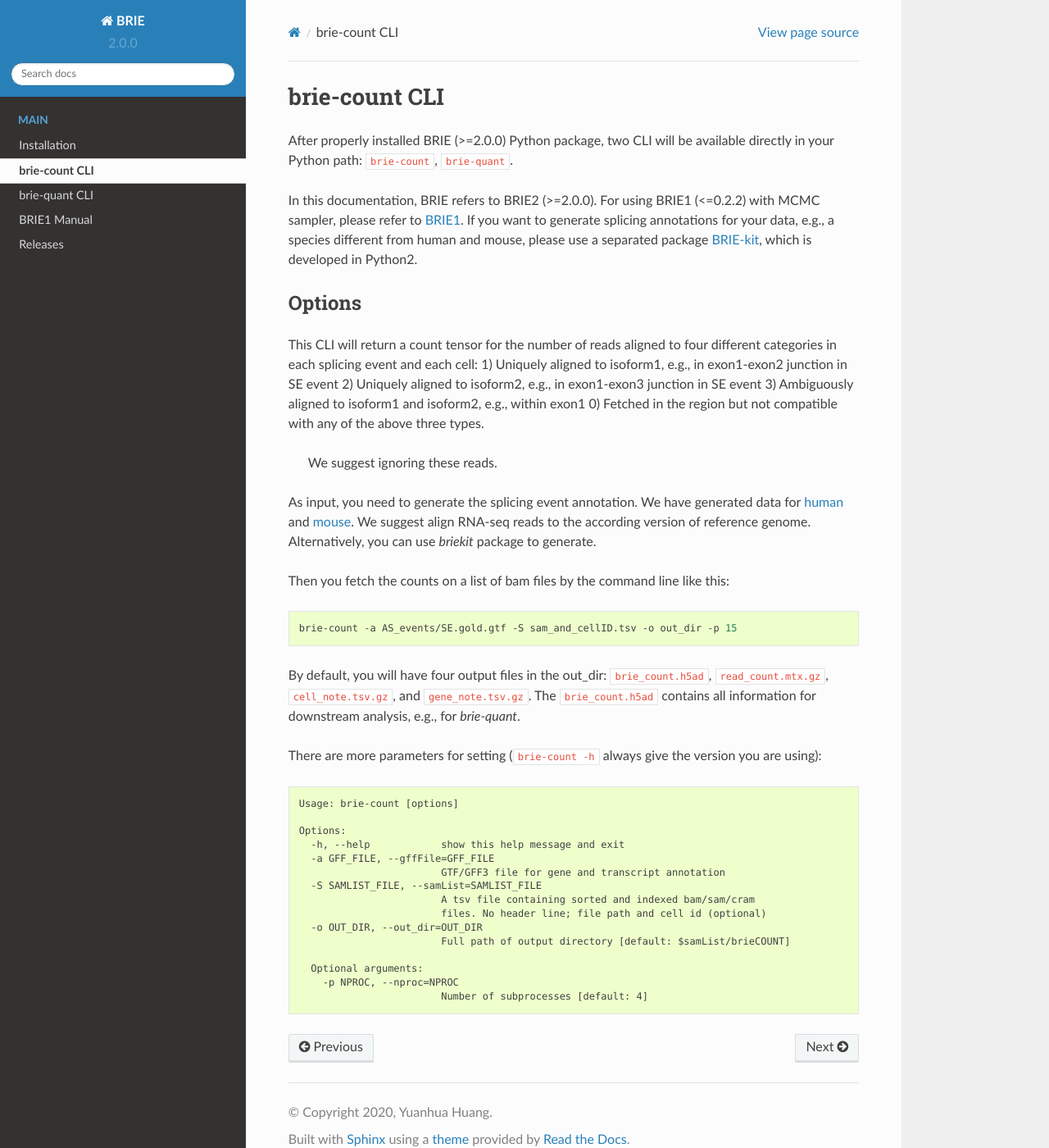
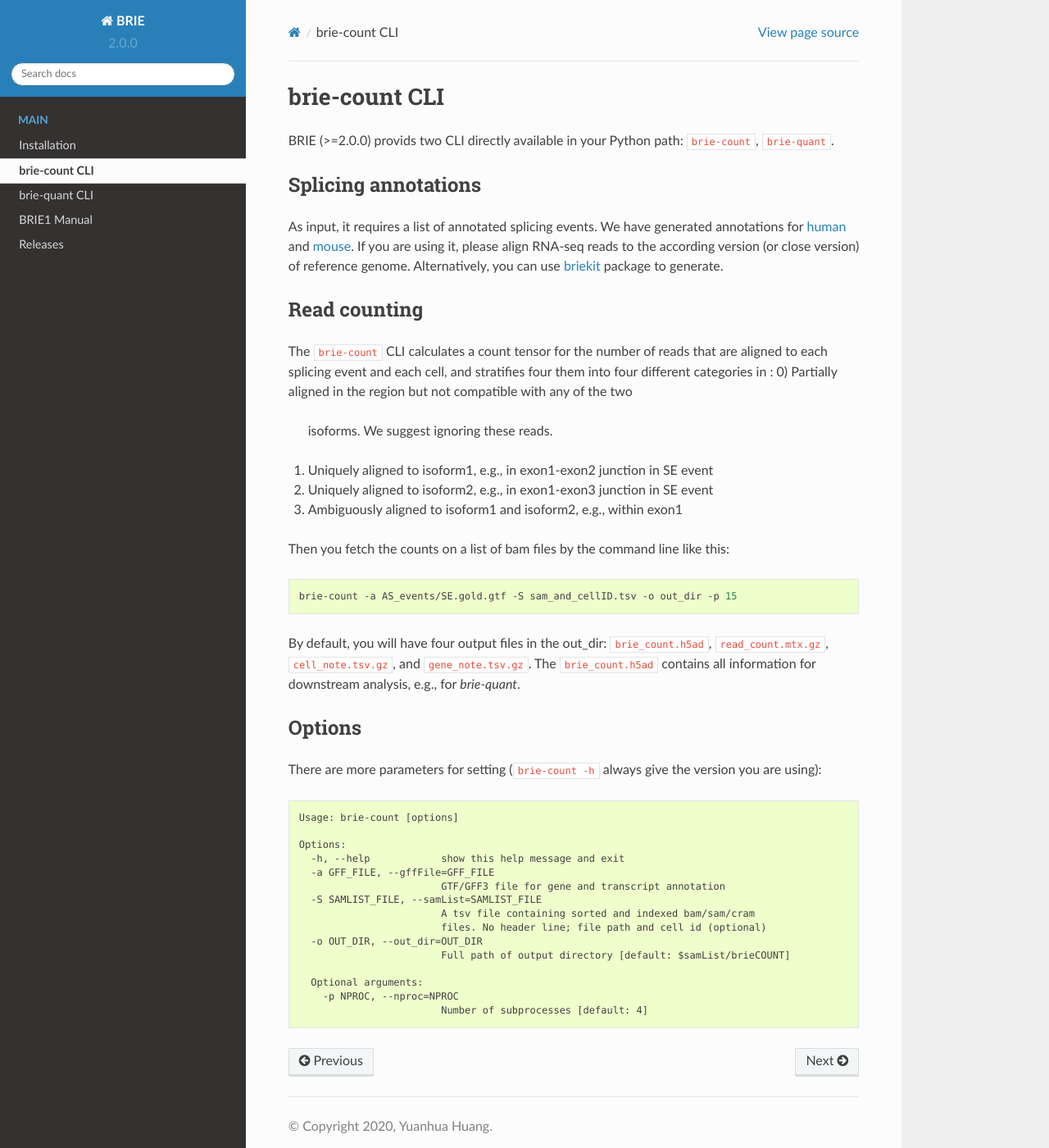
Before and after one commit to huangyh09/brie, a Sphinx documentation site: the page built from doc/brie_count.rst, in a window 1280 px wide and 1400 px high. Shown: the whole window at 82% size. Built offline with Sphinx 7.4.7 and the Read the Docs theme 2.0.0, drawn with Linux system fonts in a browser that asks for light colours; pages that are not in the unit, such as notebooks, are missing from menus.

Commit message:
update doc

```diff
--- a/doc/brie_count.rst
+++ b/doc/brie_count.rst
@@ -2,37 +2,31 @@
 brie-count CLI
 ==============
 
-After properly installed BRIE (>=2.0.0) Python package, two CLI will be
-available directly in your Python path: ``brie-count``, ``brie-quant``.
+BRIE (>=2.0.0) provids two CLI directly available in your Python path:
+``brie-count``, ``brie-quant``.
 
-In this documentation, BRIE refers to BRIE2 (>=2.0.0). For using BRIE1 (<=0.2.2)
-with MCMC sampler, please refer to BRIE1_. If you want to generate splicing
-annotations for your data, e.g., a species different from human and mouse,
-please use a separated package BRIE-kit_, which is developed in Python2.
+Splicing annotations
+====================
+As input, it requires a list of annotated splicing events. We have generated
+annotations for human_ and mouse_. If you are using it, please align RNA-seq
+reads to the according version (or close version) of reference genome.
+Alternatively, you can use `briekit`_ package to generate.
 
-.. _BRIE1: brie1.html
-.. _BRIE-kit: https://github.com/huangyh09/briekit/wiki
+.. _human: https://sourceforge.net/projects/brie-rna/files/annotation/human/gencode.v25/
+.. _mouse: https://sourceforge.net/projects/brie-rna/files/annotation/mouse/gencode.vM12/
+.. _briekit: https://github.com/huangyh09/briekit/wiki
 
+Read counting
+=============
 
-Options
-=======
-
-This CLI will return a count tensor for the number of reads aligned to four
-different categories in each splicing event and each cell:
+The ``brie-count`` CLI calculates a count tensor for the number of reads that
+are aligned to each splicing event and each cell, and stratifies four them into
+four different categories in :
+0) Partially aligned in the region but not compatible with any of the two
+   isoforms. We suggest ignoring these reads.
 1) Uniquely aligned to isoform1, e.g., in exon1-exon2 junction in SE event
 2) Uniquely aligned to isoform2, e.g., in exon1-exon3 junction in SE event
 3) Ambiguously aligned to isoform1 and isoform2, e.g., within exon1
-0) Fetched in the region but not compatible with any of the above three types.
-   We suggest ignoring these reads.
-
-As input, you need to generate the splicing event annotation. We have generated
-data for human_ and mouse_. We suggest align RNA-seq reads to the according
-version of reference genome. Alternatively, you can use `briekit` package to
-generate.
-
-.. _human: https://sourceforge.net/projects/brie-rna/files/annotation/human/gencode.v25/
-.. _mouse: https://sourceforge.net/projects/brie-rna/files/annotation/mouse/gencode.vM12/
-
 
 Then you fetch the counts on a list of bam files by the command line like this:
 
```
Also changed, not shown: other parts of doc/brie_count.rst (+2 -0 lines), doc/brie_quant.rst (+6 -12 lines), 1 other file.
